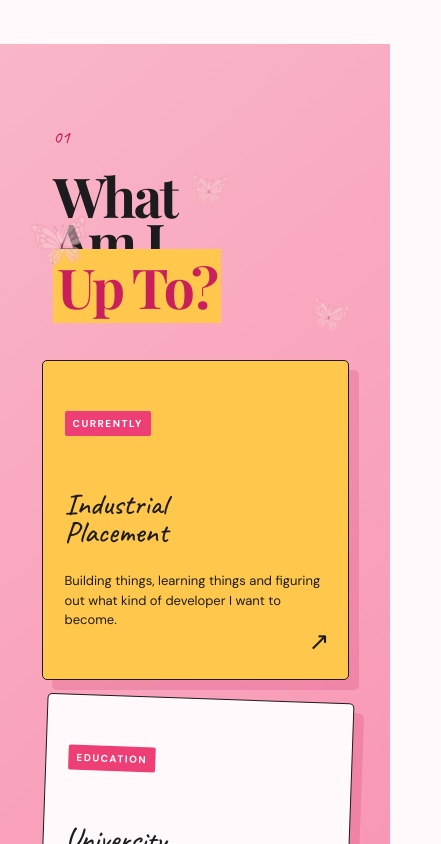
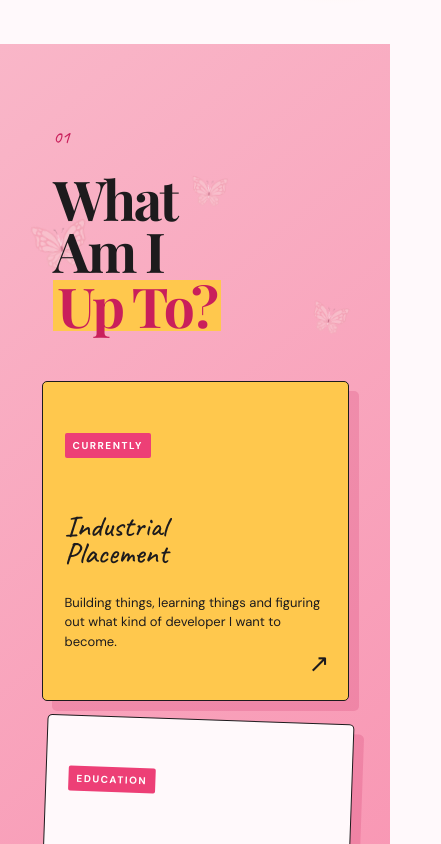
Before and after one commit to micstephenson/MichayliaStephensonPortfolio, a React (Vite) app: page / in a window 390 px wide. Shown: the part 880-1724 px from the top of the page, 441 px wide, since content can reach past the window. Built offline with nearby package versions, Linux system fonts and the light colour scheme; a web font is replaced by a local one.

Commit message:
Update portfolio

```diff
--- a/src/index.css
+++ b/src/index.css
@@ -62,6 +62,7 @@ html {
   padding: 0;
   background: var(--paper);
   scroll-behavior: smooth;
+  overflow-x: clip;
 }
 
 body {
@@ -69,7 +70,12 @@ body {
   color: var(--ink);
   background: var(--paper);
   font-family: var(--body);
-  overflow-x: hidden;
+  overflow-x: clip;
+}
+
+#root,
+.site-shell {
+  overflow-x: clip;
 }
 
 /* Scrollbar Styling */
@@ -390,6 +396,12 @@ a {
 
 .section-label h2 {
   font-size: clamp(55px, 6.5vw, 105px);
+  line-height: 0.94;
+}
+
+.section-label {
+  position: relative;
+  z-index: 7;
 }
 
 .section-label h2 em,
@@ -398,6 +410,16 @@ a {
   font-style: normal;
   background: var(--yellow);
   padding: 0 0.08em;
+}
+
+.section-label h2 em {
+  display: inline-block;
+  margin-top: 0.06em;
+}
+
+.contact h2 em {
+  display: inline-block;
+  margin-top: 0.06em;
 }
 
 .section-label > span {
@@ -781,6 +803,9 @@ a {
 
 .contact h2 {
   font-size: clamp(80px, 12vw, 170px);
+  position: relative;
+  z-index: 8;
+  line-height: 0.94;
 }
 
 .contact p {
@@ -1687,6 +1712,7 @@ footer .handwritten {
   .about,
   .skills {
     padding: 80px 22px;
+    overflow: hidden;
   }
 
   .section-label,
```
